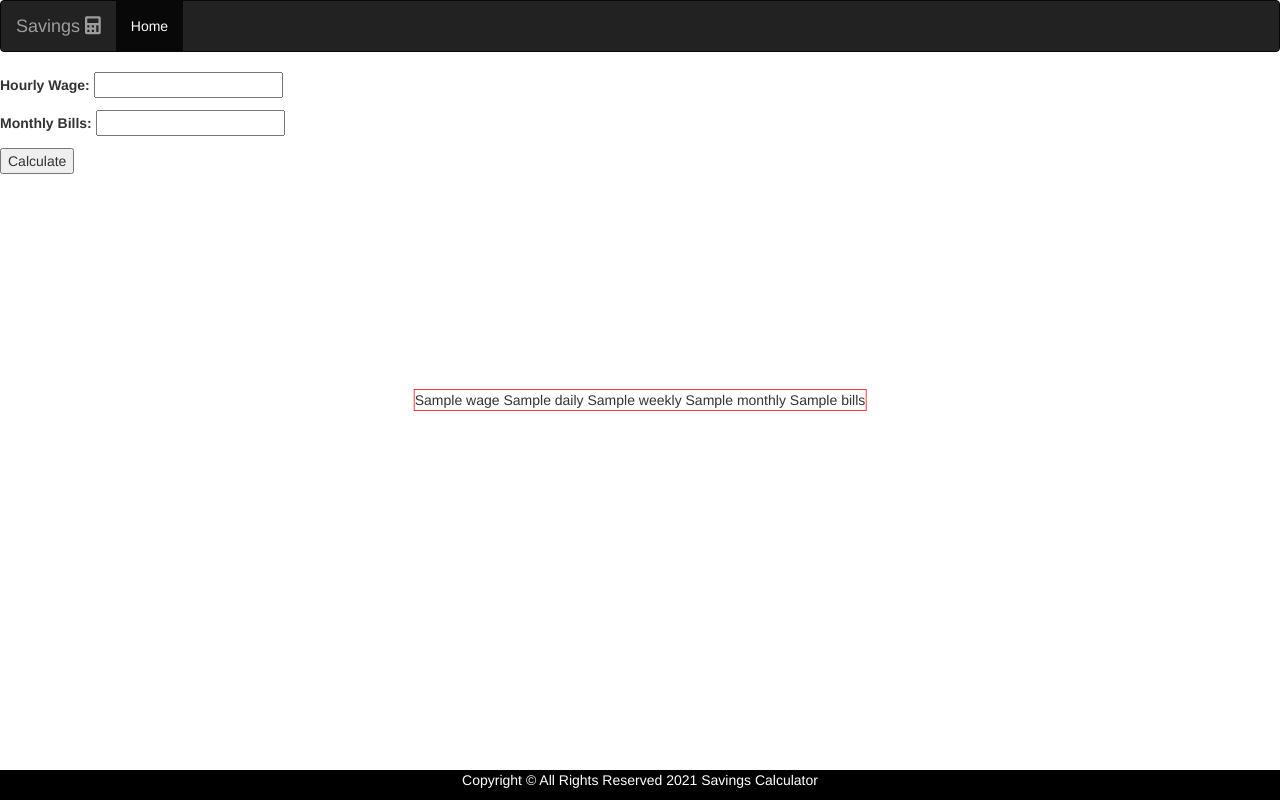
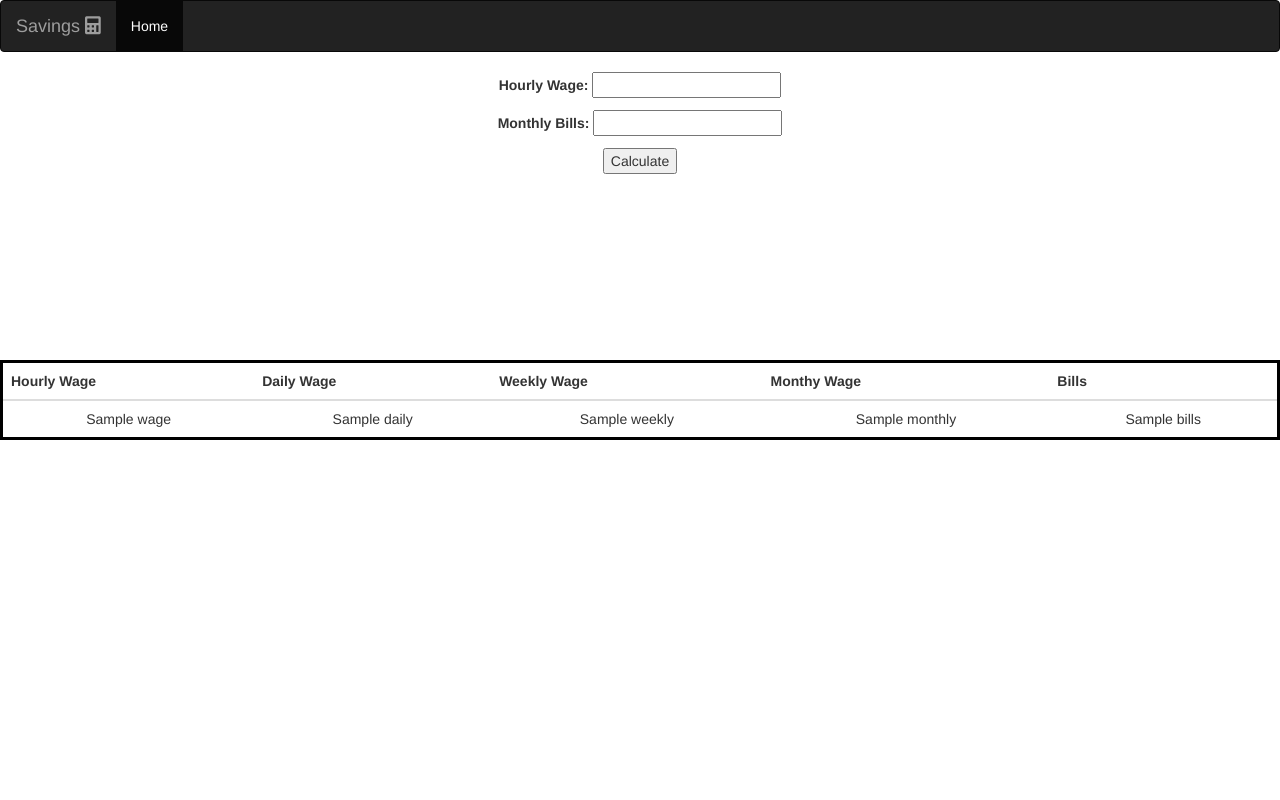
Before and after one commit to agoody44/savingscalculator, a Django app: template savings_calculator/templates/calculate.html in a window 1280 px wide. Run offline with Django 3.2, Linux system fonts and the light colour scheme; tables that the repository leaves empty hold one stand-in row (values such as "Sample post"); the template is opened without the code that fills it: values that come from a table or form of the project are taken from there, most other values are stand-ins (such as "Sample title", 1, 10 or a date in 2020); some libraries are stand-ins or nearby versions; some web fonts are replaced.

Commit message:
Adds styling to calculate.html

```diff
--- a/savings_calculator/static/css/style.css
+++ b/savings_calculator/static/css/style.css
@@ -6,6 +6,7 @@
     flex-direction: column;
     min-height: 100vh;
     font-family: 'Potta One', cursive;
+    text-align: center;
 }
 
 .nav{
@@ -29,22 +30,20 @@
     margin-right: auto;
 }
 
-#text {
-    border: 1px solid rgb(255, 57, 57);
+#CT{
+    border: 3px solid rgb(0, 0, 0);
     position: absolute;
     left: 50%;
     top: 50%;
     transform: translate(-50%, -50%);
-    text-align: center
+
 }
 
-#CF {
-    display: table;
-    width: 100%;
+/* Wage and Bills Form */
+form {
+    display: inline-block;
 }
 
-#form_CF {
-    display: table-cell;
-    text-align: center;
-    vertical-align: middle;
-}
+/* button {
+    align-items: center;
+} */
--- a/savings_calculator/templates/calculate.html
+++ b/savings_calculator/templates/calculate.html
@@ -12,7 +12,37 @@
     </form>
 </div>
 
-<div id='text'>
+
+
+
+<table class="table table-sm table-hover table-dark" id='CT'>
+    {% if wage and bills %}
+    <thead>
+    <tr>
+
+        <th scope="col">Hourly Wage</th>
+        <th scope="col">Daily Wage</th>
+        <th scope="col">Weekly Wage</th>
+        <th scope="col">Monthy Wage</th>
+        <th scope="col">Bills</th>
+    </tr>
+    </thead>
+    <tbody>
+    <tr>
+
+        <td>{{wage}}</td>
+        <td>{{daily}}</td>
+        <td>{{weekly}}</td>
+        <td>{{monthly}}</td>
+        <td>{{bills}}</td>
+    </tr>
+    </tbody>
+    {% endif %}
+</table>
+
+
+
+<!-- <div id='text'>
 {% if wage and bills %}
 {{wage}}
 {{daily}}
@@ -22,4 +52,4 @@
 {% endif %}
 </div>
 
-{% endblock %}
+{% endblock %} -->
```
